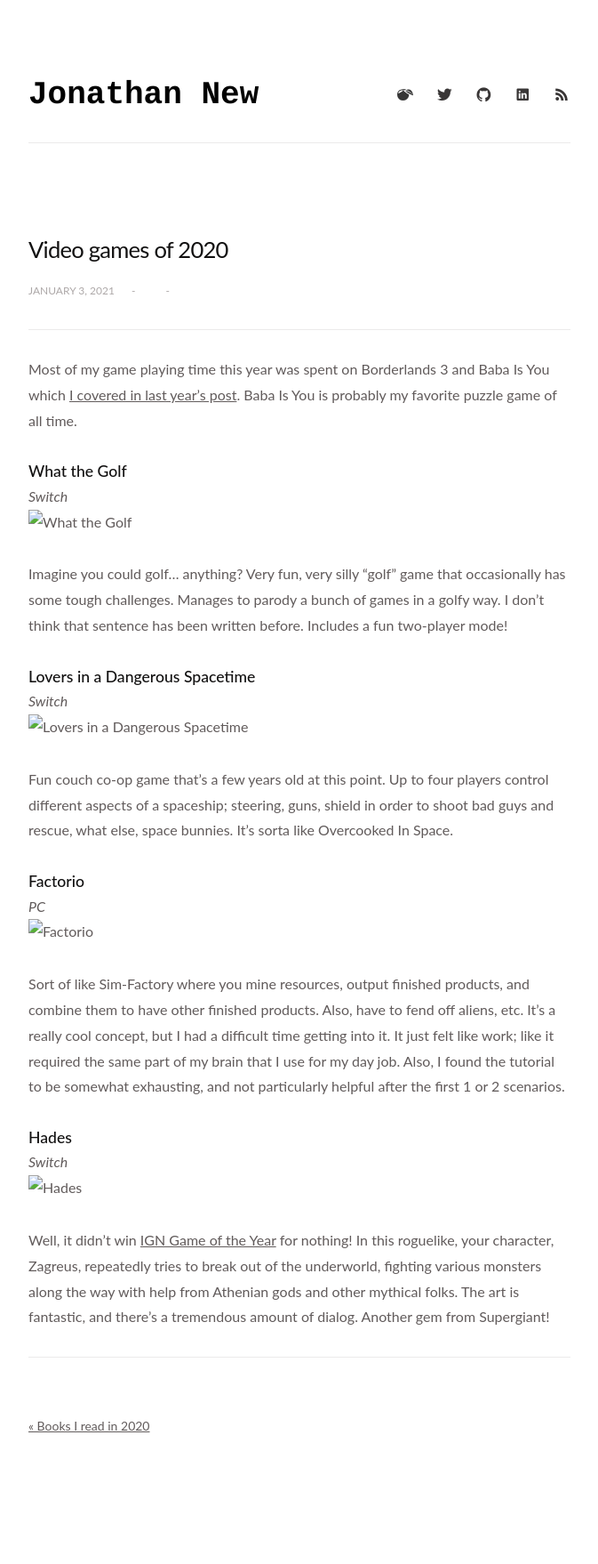
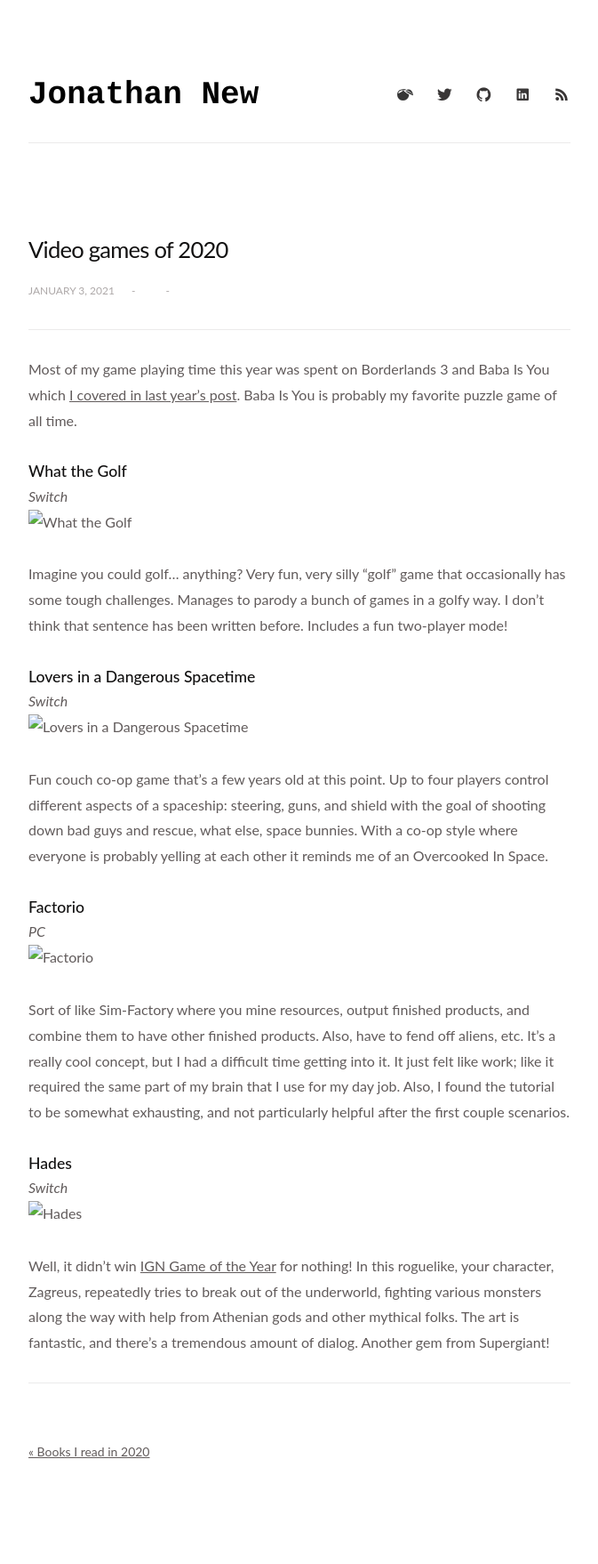
Before and after one commit to newtang/newtang.github.io, a Jekyll site: the page built from _posts/2021-01-03-video-games-2020.markdown, in a window 1280 px wide. Shown: the whole page at 89% size, without its empty margins (303-976 px from the left). Built offline with Jekyll 4.4.1, drawn with Linux system fonts in a browser that asks for light colours; before the commit the page ends 1729 px from its top, so only the background shows below that.

Commit message:
Minor corrections to video game post

```diff
--- a/_posts/2021-01-03-video-games-2020.markdown
+++ b/_posts/2021-01-03-video-games-2020.markdown
@@ -16,12 +16,12 @@
 <h4 style="margin:0;">Lovers in a Dangerous Spacetime</h4>
 *Switch*<br/>
 ![Lovers in a Dangerous Spacetime]({{ site.url }}/assets/video-games-2020/loversInADangerous.jpg)
-Fun couch co-op game that's a few years old at this point. Up to four players control different aspects of a spaceship; steering, guns, shield in order to shoot bad guys and rescue, what else, space bunnies. It's sorta like Overcooked In Space.
+Fun couch co-op game that's a few years old at this point. Up to four players control different aspects of a spaceship: steering, guns, and shield with the goal of shooting down bad guys and rescue, what else, space bunnies. With a co-op style where everyone is probably yelling at each other it reminds me of an Overcooked In Space.
 
 <h4 style="margin:0;">Factorio</h4>
 *PC*<br/>
 ![Factorio]({{ site.url }}/assets/video-games-2020/factorio.jpg)
-Sort of like Sim-Factory where you mine resources, output finished products, and combine them to have other finished products. Also, have to fend off aliens, etc. It's a really cool concept, but I had a difficult time getting into it. It just felt like work; like it required the same part of my brain that I use for my day job. Also, I found the tutorial to be somewhat exhausting, and not particularly helpful after the first 1 or 2 scenarios.
+Sort of like Sim-Factory where you mine resources, output finished products, and combine them to have other finished products. Also, have to fend off aliens, etc. It's a really cool concept, but I had a difficult time getting into it. It just felt like work; like it required the same part of my brain that I use for my day job. Also, I found the tutorial to be somewhat exhausting, and not particularly helpful after the first couple scenarios.
 
 <h4 style="margin:0;">Hades</h4>
 *Switch*<br/>
```
